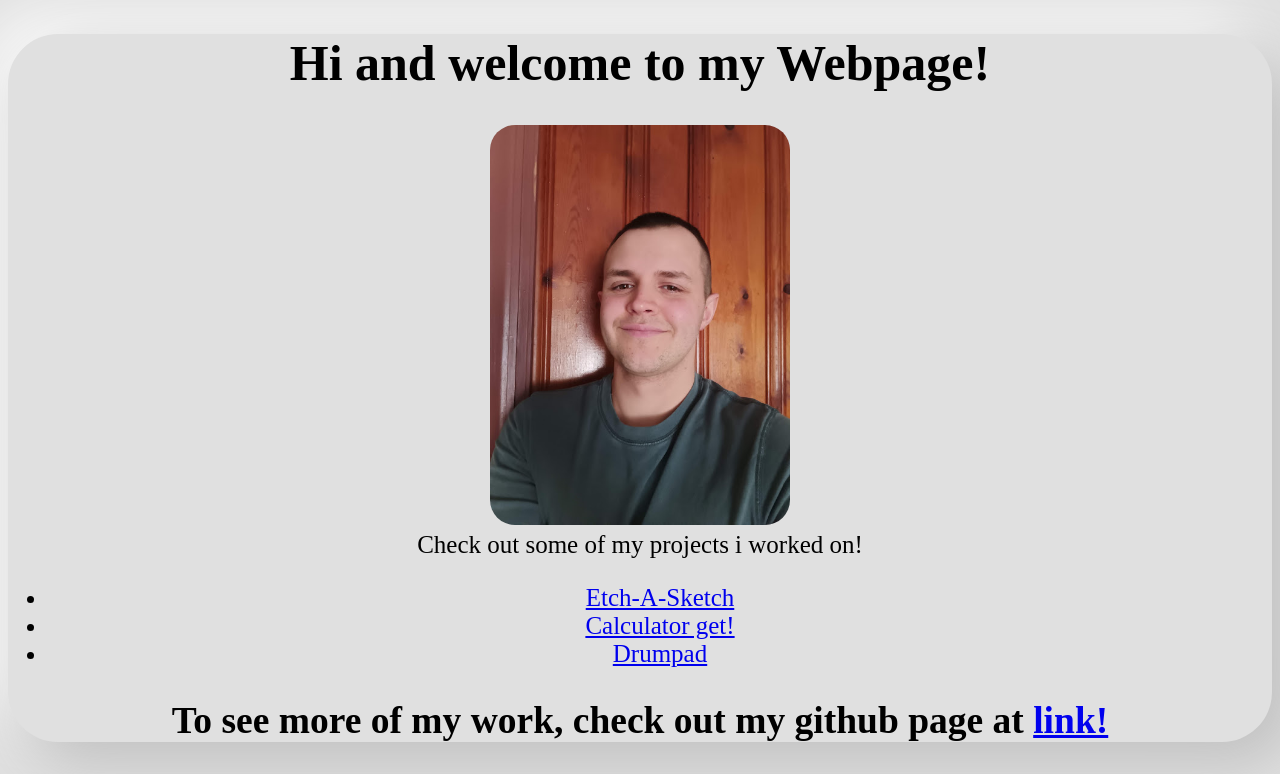
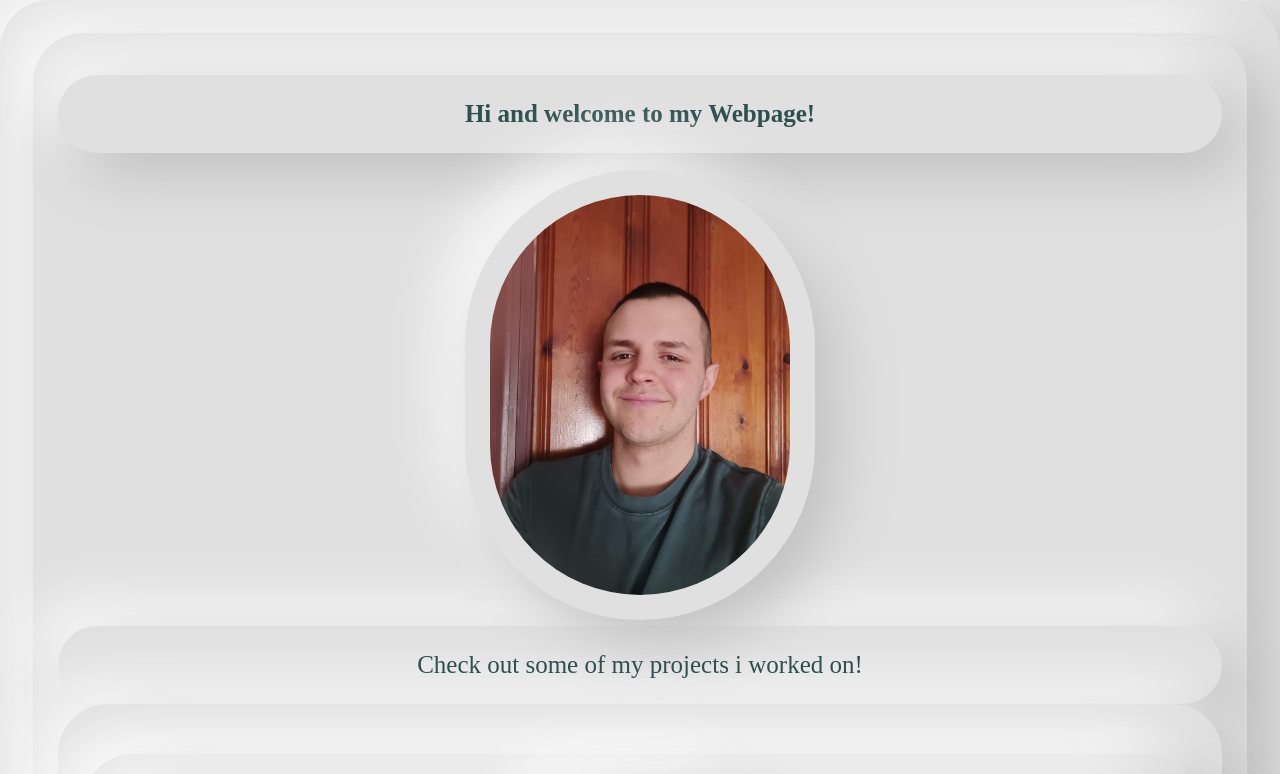
Before and after one commit to mtbguysupremo/frontendPF, a plain HTML site: page index.html in a window 1280 px wide. Shown: the top 774 px of the page. Drawn offline with Linux system fonts and the light colour scheme.

Commit message:
changed styling and touched up profile pic.

```diff
--- a/index.html
+++ b/index.html
@@ -7,18 +7,18 @@
     <link rel="stylesheet" href="style.css">
     <title>Jason's Portfolio</title>
 </head>
-<body>
-    <h1>Hi and welcome to my Webpage!</h1>
-    <img class="headshot" src="/ya_boy.jpg" alt="Jason A.">
-    <div>Check out some of my projects i worked on!</div>
-    <div>
+<body class="container">
+    <h1 class="item">Hi and welcome to my Webpage!</h1>
+    <img class="headshot item" src="/ya_boy.jpg" alt="Jason A.">
+    <div class="item">Check out some of my projects i worked on!</div>
+    <div class="item">
     <ul>
         <li><a href="https://mtbguysupremo.github.io/ecthsketch/">Etch-A-Sketch</a></li>
         <li><a href="https://codepen.io/mtbguysupremo/pen/WNdNQoJ">Calculator get!</a></li>
         <li><a href="https://codepen.io/mtbguysupremo/pen/abVXoqq">Drumpad</a></li>
     </ul>
     </div>
-    <h2>To see more of my work, check out my github page at <a href="https://github.com/" target="_blank" url=">https://github.com/mtbguysupremo">link!</a></h2>
+    <h2 class="item">To see more of my work, check out my github page at <a href="https://github.com/" target="_blank" url=">https://github.com/mtbguysupremo">link!</a></h2>
     <script src="index.js"></script>
 </body>
 </html>
--- a/style.css
+++ b/style.css
@@ -1,6 +1,8 @@
-body {
+* {
     text-align: center;
     font-size: 25px;
+    color:darkslategrey;
+    padding: 25px;
     border-radius: 50px;
     background: #e0e0e0;
     box-shadow:  20px 20px 60px #bebebe,
@@ -10,5 +12,5 @@ body {
 .headshot {
     max-width: 50vw;
     max-height: 50vh;
-    border-radius: 25px;
+    border-radius: 25rem;
 }
```
